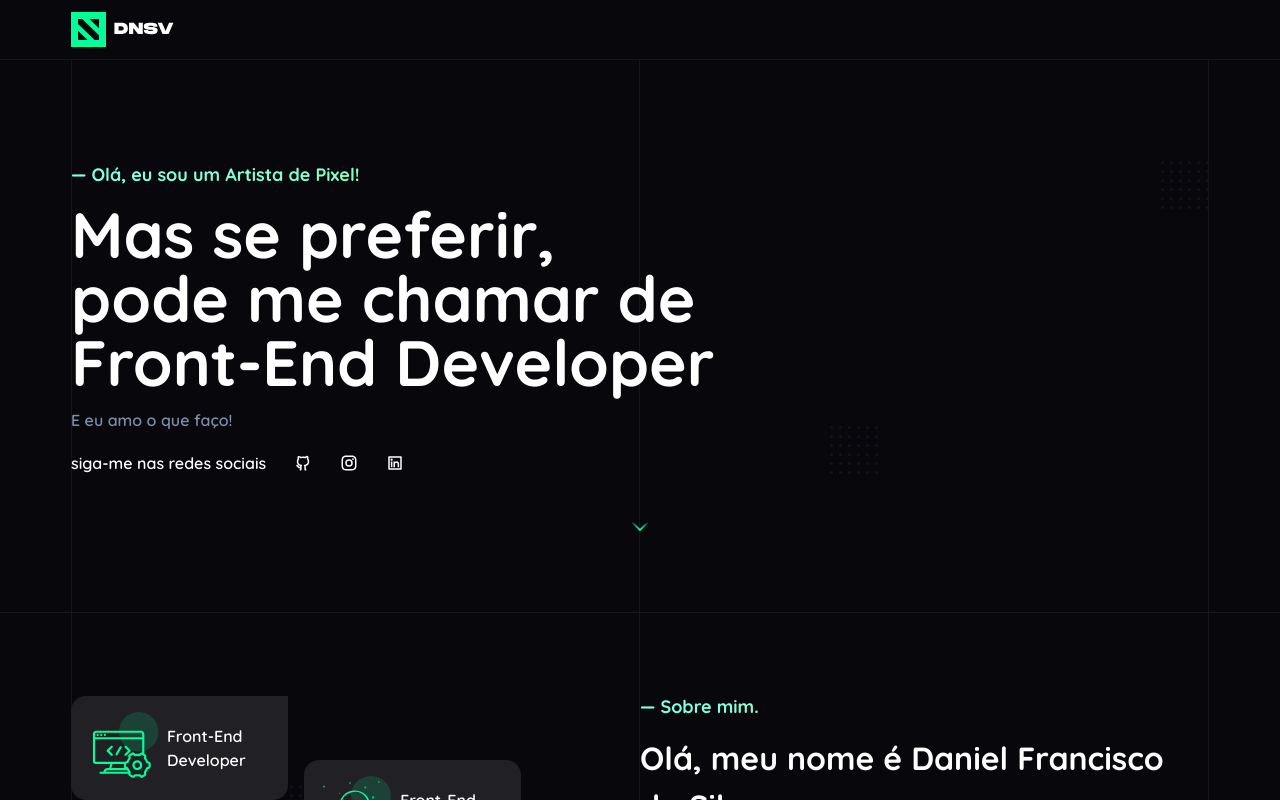
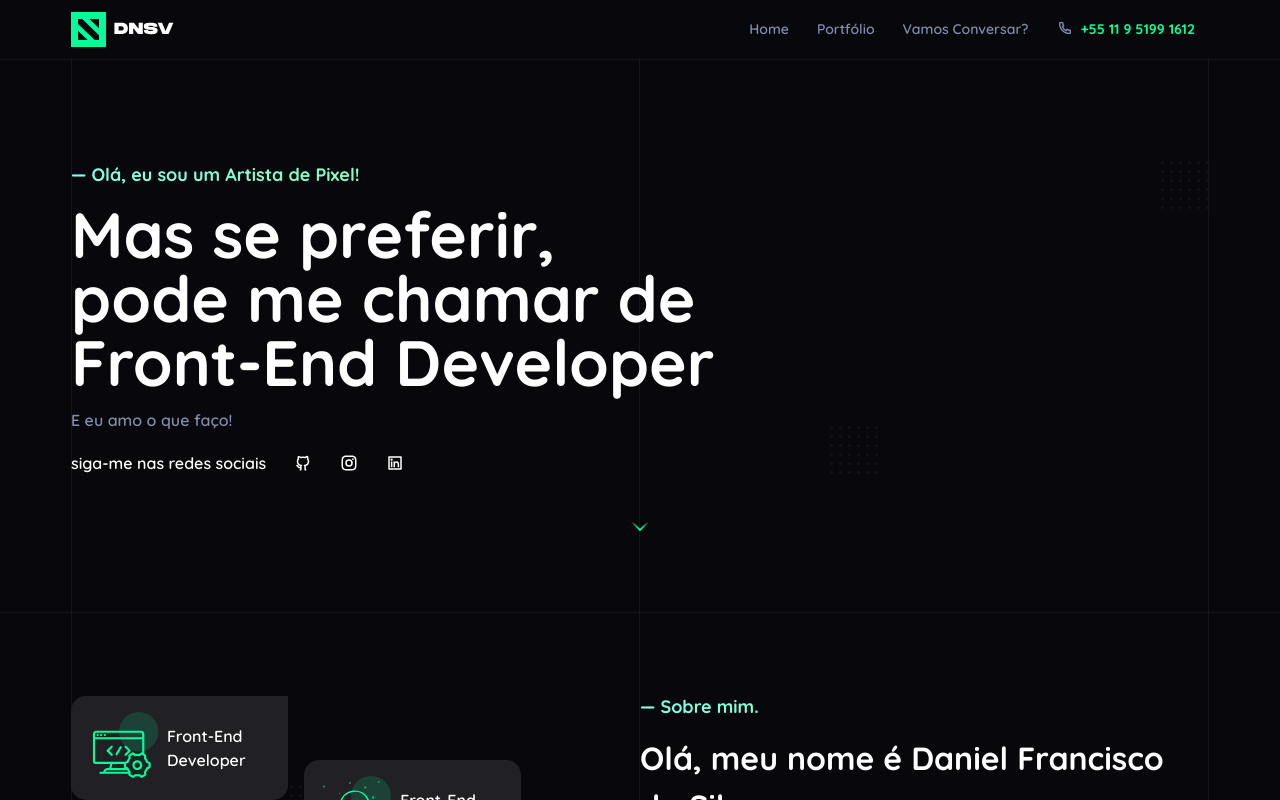
Before and after one commit to dfsilva-dxp/dfsilva-portfolio, a Next.js app: page / in a window 1280 px wide. Shown: the top 800 px of the page. Built offline with nearby package versions, Linux system fonts and the light colour scheme.

Commit message:
refatoring

```diff
--- a/src/components/Menu/index.tsx
+++ b/src/components/Menu/index.tsx
@@ -1,6 +1,12 @@
-import { ContentProps, MenuProps } from "./types";
+import { ContentProps, MenuDesktopProps, MenuProps } from "./types";
 
-import { Background, Content, Nav, Overlay, Wrapper } from "./styles";
+import {
+  Background,
+  Content,
+  DesktopWrapper,
+  Overlay,
+  Wrapper
+} from "./styles";
 
 export default function Menu({ children, isActive = false }: MenuProps) {
   return <Wrapper isActive={isActive}>{children}</Wrapper>;
@@ -18,6 +24,6 @@ Menu.Content = function MenuContent({ children }: ContentProps) {
   return <Content>{children}</Content>;
 };
 
-Menu.Nav = function MenuNav({ children }: ContentProps) {
-  return <Nav>{children}</Nav>;
+Menu.Desktop = function MenuDesktop({ children }: MenuDesktopProps) {
+  return <DesktopWrapper>{children}</DesktopWrapper>;
 };
--- a/src/components/Menu/styles.ts
+++ b/src/components/Menu/styles.ts
@@ -38,7 +38,11 @@ export const Wrapper = styled.div<Pick<MenuProps, "isActive">>`
     transition-delay: 1.1s;
     z-index: ${theme.layers.menu};
 
-    ${isActive && wrapperModifiers.active()}
+    ${isActive && wrapperModifiers.active()};
+
+    @media (min-width: 768px) {
+      display: none;
+    }
   `}
 `;
 
@@ -56,7 +60,7 @@ export const Overlay = styled(Background)`
   `}
 `;
 
-export const Content = styled.div`
+export const Content = styled.nav`
   height: 100vh;
   display: grid;
   align-items: center;
@@ -65,4 +69,10 @@ export const Content = styled.div`
   transition: all 0.6s ease;
 `;
 
-export const Nav = styled.nav``;
+export const DesktopWrapper = styled.nav`
+  display: none;
+
+  @media (min-width: 768px) {
+    display: block;
+  }
+`;
--- a/src/components/Menu/types.ts
+++ b/src/components/Menu/types.ts
@@ -6,3 +6,5 @@ export type MenuProps = {
 };
 
 export type ContentProps = Pick<MenuProps, "children">;
+
+export type MenuDesktopProps = Pick<MenuProps, "children">;
--- a/src/components/NavLinks/index.tsx
+++ b/src/components/NavLinks/index.tsx
@@ -2,9 +2,22 @@ import { AnimateSharedLayout } from "framer-motion";
 
 import { spring } from "utils/spring";
 
-import { ItemProps, NavLinksProps } from "./types";
+import {
+  DesktopContainerProps,
+  DesktopItemProps,
+  MobileContainerProps,
+  MobileItemProps,
+  NavLinksProps
+} from "./types";
 
-import { Container, Hovered, Item } from "./styles";
+import {
+  Container,
+  DesktopContainer,
+  DesktopItem,
+  Hovered,
+  MobileContainer,
+  MobileItem
+} from "./styles";
 
 export default function NavLinks({ children }: NavLinksProps) {
   return (
@@ -13,6 +26,18 @@ export default function NavLinks({ children }: NavLinksProps) {
     </AnimateSharedLayout>
   );
 }
+
+NavLinks.MobileContainer = function NavLinksMobileContainer({
+  children
+}: MobileContainerProps) {
+  return <MobileContainer>{children}</MobileContainer>;
+};
+
+NavLinks.DesktopContainer = function NavLinksDesktopContainer({
+  children
+}: DesktopContainerProps) {
+  return <DesktopContainer>{children}</DesktopContainer>;
+};
 
 NavLinks.Hovered = function NavLinksHovered() {
   return (
@@ -26,21 +51,38 @@ NavLinks.Hovered = function NavLinksHovered() {
   );
 };
 
-NavLinks.Item = function NavLinksItem({
+NavLinks.MobileItem = function NavLinksMobileItem({
   children,
-  index,
+  index = "",
   handleHoverStart,
   handleHoverEnd,
   handleClick
-}: ItemProps) {
+}: MobileItemProps) {
   return (
-    <Item
+    <MobileItem
       onClick={handleClick}
       onMouseEnter={handleHoverStart}
       onHoverEnd={handleHoverEnd}
     >
       <small>{index}</small>
       {children}
-    </Item>
+    </MobileItem>
   );
 };
+
+NavLinks.DesktopItem = function NavLinksDesktopItem({
+  children,
+  handleHoverStart,
+  handleHoverEnd,
+  handleClick
+}: DesktopItemProps) {
+  return (
+    <DesktopItem
+      onClick={handleClick}
+      onMouseEnter={handleHoverStart}
+      onHoverEnd={handleHoverEnd}
+    >
+      {children}
+    </DesktopItem>
+  );
+};
--- a/src/components/NavLinks/styles.ts
+++ b/src/components/NavLinks/styles.ts
@@ -1,13 +1,21 @@
 import styled, { css } from "styled-components";
 import { motion } from "framer-motion";
 
-export const Container = styled(motion.ul)`
+export const Container = styled.div``;
+
+export const MobileContainer = styled(motion.ul)`
   ${({ theme }) => css`
     padding: ${theme.spacings.xxsmall};
     opacity: 0;
     transition: opacity ${theme.transition.default};
     transition-delay: 1s;
   `}
+`;
+
+export const DesktopContainer = styled(motion.ul)`
+  display: flex;
+  align-items: center;
+  justify-content: center;
 `;
 
 export const Hovered = styled(motion.span)`
@@ -21,12 +29,13 @@ export const Hovered = styled(motion.span)`
   `}
 `;
 
-export const Item = styled(motion.li)`
+export const MobileItem = styled(motion.li)`
   ${({ theme }) => css`
     display: flex;
     align-items: center;
     gap: ${theme.spacings.xxsmall};
-    font-size: 2.4rem;
+    font-size: ${theme.font.sizes.xlarge};
+    font-weight: ${theme.font.weight.medium};
     padding: ${theme.spacings.xxsmall} ${theme.spacings.medium};
     cursor: pointer;
     position: relative;
@@ -36,9 +45,27 @@ export const Item = styled(motion.li)`
       font-weight: ${theme.font.weight.medium};
       color: ${theme.colors.primary};
     }
+  `}
+`;
 
-    @media (min-width: 480px) {
-      font-size: ${theme.font.sizes.xlarge};
+export const DesktopItem = styled(motion.li)`
+  ${({ theme }) => css`
+    position: relative;
+    padding: ${theme.spacings.xxsmall} ${theme.spacings.xsmall};
+    cursor: pointer;
+    font-weight: ${theme.font.weight.medium};
+    color: ${theme.colors.gray400};
+    display: flex;
+    align-items: center;
+    justify-content: center;
+    gap: ${theme.spacings.xxsmall};
+
+    span {
+      font-size: ${theme.font.sizes.small};
+    }
+
+    strong {
+      color: ${theme.colors.primary};
     }
   `}
 `;
--- a/src/container/navbar.tsx
+++ b/src/container/navbar.tsx
@@ -1,7 +1,10 @@
 import { useState } from "react";
 import { Link } from "react-scroll";
+import { RiPhoneLine } from "react-icons/ri";
 
 import { useMenu } from "hooks/useMenu";
+
+import { settings } from "utils/react-scroll-settings";
 
 import { Base, Burguer, Logo, Menu, Navbar, NavLinks } from "components";
 
@@ -10,7 +13,7 @@ export default function NavbarContainer() {
 
   const { isActive, toggleMenu } = useMenu();
 
-  const menuItems = [
+  const mobileItems = [
     {
       name: "Home",
       index: "00."
@@ -29,6 +32,25 @@ export default function NavbarContainer() {
     }
   ];
 
+  const desktopItems = [
+    {
+      name: "Home",
+      icon: null
+    },
+    {
+      name: "Portfólio",
+      icon: null
+    },
+    {
+      name: "Vamos Conversar?",
+      icon: null
+    },
+    {
+      name: "+55 11 9 5199 1612",
+      icon: <RiPhoneLine />
+    }
+  ];
+
   return (
     <>
       <Navbar>
@@ -41,6 +63,41 @@ export default function NavbarContainer() {
                 <Burguer.Content />
               </Burguer.Button>
             </Burguer>
+
+            <Menu.Desktop>
+              <NavLinks>
+                <NavLinks.DesktopContainer>
+                  {desktopItems.map((item) => {
+                    const isHovered = hovered === item.name;
+                    return (
+                      <Link
+                        to={item.name}
+                        key={item.name}
+                        {...settings}
+                        style={{ fontSize: "1.4rem" }}
+                      >
+                        <NavLinks.DesktopItem
+                          handleHoverStart={() => setHovered(item.name)}
+                          handleHoverEnd={() => setHovered("")}
+                          handleClick={toggleMenu}
+                        >
+                          {isHovered && <NavLinks.Hovered />}
+
+                          {item.icon ? (
+                            <>
+                              <span>{item.icon}</span>
+                              <strong>{item.name}</strong>
+                            </>
+                          ) : (
+                            item.name
+                          )}
+                        </NavLinks.DesktopItem>
+                      </Link>
+                    );
+                  })}
+                </NavLinks.DesktopContainer>
+              </NavLinks>
+            </Menu.Desktop>
           </Navbar.Grid>
         </Base.Container>
       </Navbar>
@@ -48,25 +105,18 @@ export default function NavbarContainer() {
       <Menu isActive={isActive}>
         <Menu.Background />
         <Menu.Overlay />
+
         <Base.Container>
           <Menu.Content>
             <Base.Grid />
 
             <NavLinks>
-              {menuItems.map((item) => {
+              <NavLinks.MobileContainer>
+                {mobileItems.map((item) => {
                   const isHovered = hovered === item.name;
                   return (
-                  <Link
-                    activeClass="active"
-                    to={item.name}
-                    spy={true}
-                    smooth={true}
-                    offset={50}
-                    duration={500}
-                    delay={700}
-                    key={item.index}
-                  >
-                    <NavLinks.Item
+                    <Link to={item.name} key={item.index} {...settings}>
+                      <NavLinks.MobileItem
                         index={item.index}
                         handleHoverStart={() => setHovered(item.name)}
                         handleHoverEnd={() => setHovered("")}
@@ -75,10 +125,11 @@ export default function NavbarContainer() {
                         {isHovered && <NavLinks.Hovered />}
 
                         {item.name}
-                    </NavLinks.Item>
+                      </NavLinks.MobileItem>
                     </Link>
                   );
                 })}
+              </NavLinks.MobileContainer>
             </NavLinks>
           </Menu.Content>
         </Base.Container>
--- a/src/pages/index.tsx
+++ b/src/pages/index.tsx
@@ -6,6 +6,7 @@ export default function Home() {
   return (
     <>
       <Navbar />
+
       <Element name="Home">
         <Header />
       </Element>
--- /dev/null
+++ b/src/utils/react-scroll-settings.ts
@@ -0,0 +1,8 @@
+export const settings = {
+  activeClass: "active",
+  spy: true,
+  smooth: true,
+  offset: 50,
+  duration: 500,
+  delay: 700
+};
```
Also changed, not shown: src/components/NavLinks/types.ts (+10 -2 lines). Lines whose indentation alone changed are shown as unchanged.
